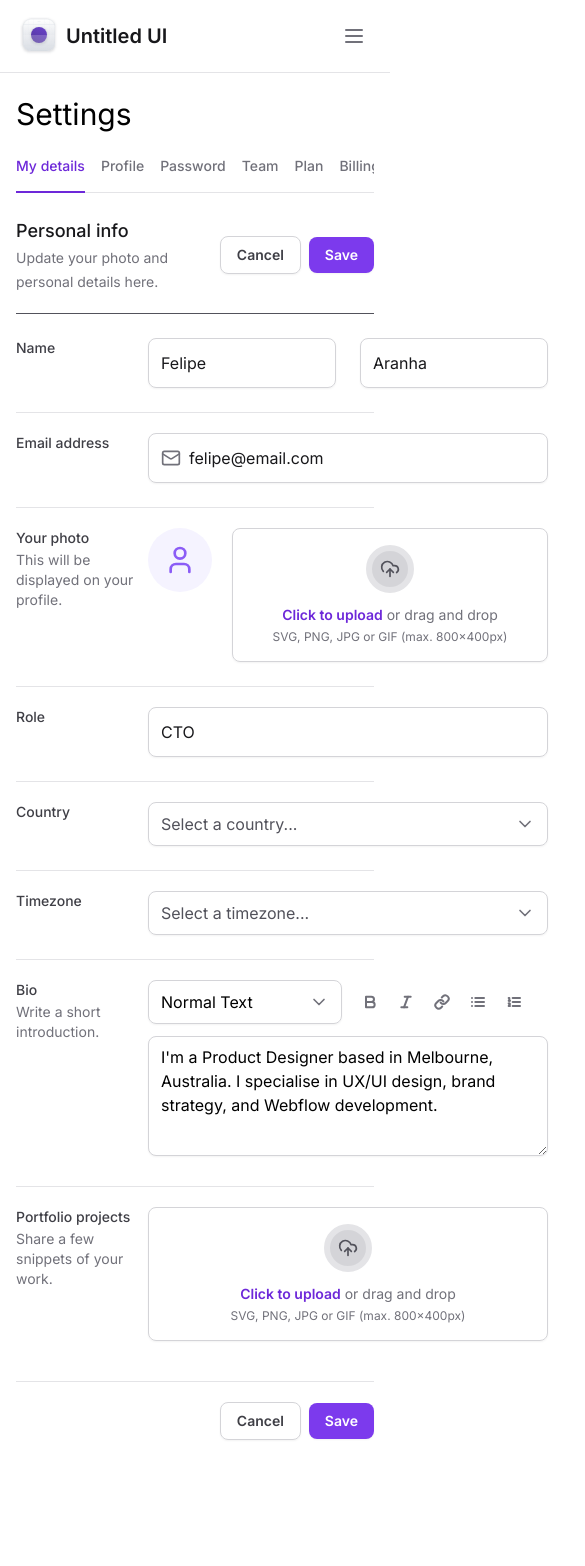
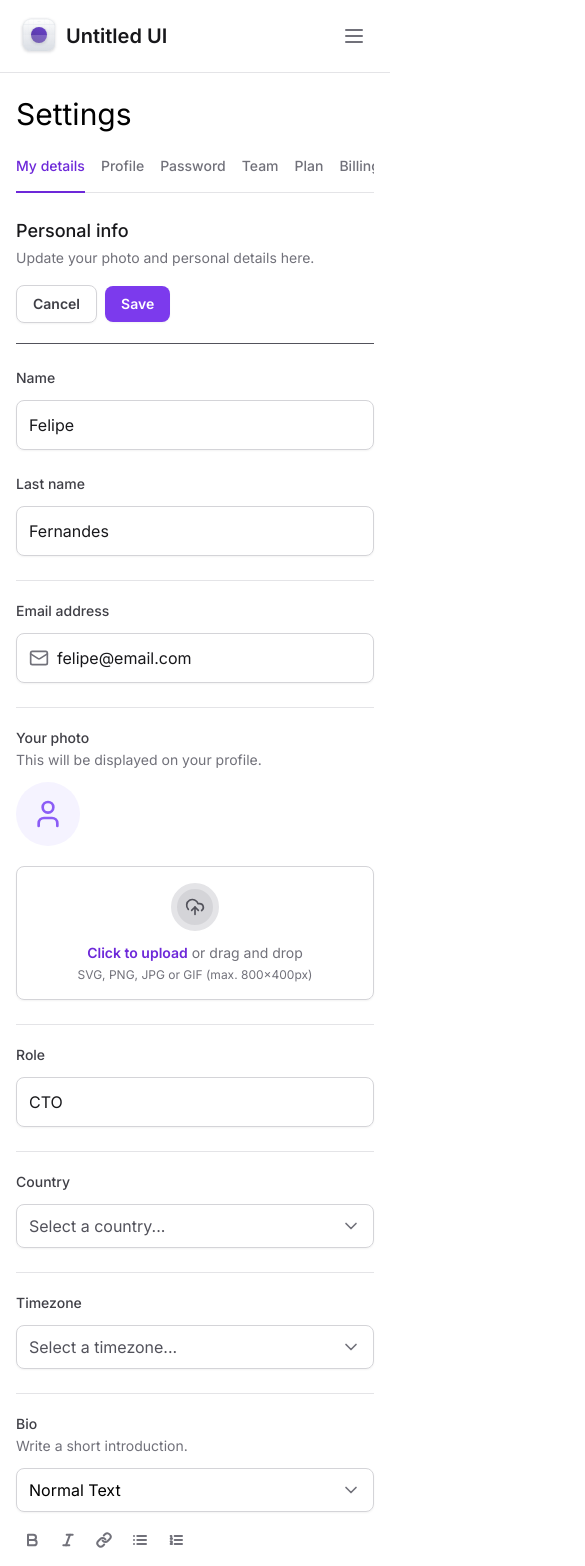
Before and after one commit to FeAranha/tailwind-jedi, a Next.js app: page / in a window 390 px wide. Shown: the top 1566 px of the page, 585 px wide, since content can reach past the window. Before the commit the page ends 1488 px from the top, so only its background shows below. Built offline with nearby package versions, Linux system fonts and the light colour scheme.

Commit message:
Responsividade do formulário

```diff
--- a/src/app/page.tsx
+++ b/src/app/page.tsx
@@ -15,7 +15,7 @@
       <SettingsTabs />
 
       <div className="mt-6 flex flex-col">
-        <div className="flex items-center justify-between border-b border-zinc-600 pb-5">
+        <div className="flex flex-col justify-between gap-4 border-b border-zinc-600 pb-5 lg:flex-row lg:items-center">
           <div className="space-y-1">
             <h2 className="text-lg font-medium text-zinc-900 dark:text-zinc-400">
               Personal info
@@ -38,25 +38,34 @@
           id="settings"
           className="mt-6 flex w-full flex-col gap-6 divide-y  divide-zinc-200 dark:divide-zinc-600 dark:text-zinc-400"
         >
-          <div className="grid grid-cols-form gap-3">
+          <div className="flex flex-col gap-3 lg:grid lg:grid-cols-form">
             <label
               htmlFor="firstName"
               className="text-sm font-medium text-zinc-700 dark:text-zinc-400"
             >
               Name
             </label>
-            <div className="grid grid-cols-2 gap-6">
+            <div className="flex flex-col gap-6 lg:grid lg:grid-cols-2">
               <Input.Root>
                 <Input.Control id="firstName" defaultValue="Felipe" />
               </Input.Root>
 
-              <Input.Root>
-                <Input.Control defaultValue="Aranha" />
-              </Input.Root>
+              <div className="flex flex-col gap-3 lg:block">
+                <label
+                  htmlFor="lastName"
+                  className="text-sm font-medium text-zinc-700 lg:sr-only"
+                >
+                  Last name
+                </label>
+
+                <Input.Root>
+                  <Input.Control id="lastName" defaultValue="Fernandes" />
+                </Input.Root>
+              </div>
             </div>
           </div>
 
-          <div className="grid grid-cols-form gap-3 pt-5">
+          <div className="flex flex-col gap-3 pt-5 lg:grid lg:grid-cols-form">
             <label
               htmlFor="email"
               className="text-sm font-medium text-zinc-700 dark:text-zinc-400"
@@ -75,7 +84,7 @@
             </Input.Root>
           </div>
 
-          <div className="grid grid-cols-form gap-3 pt-5">
+          <div className="flex flex-col gap-3 pt-5 lg:grid lg:grid-cols-form">
             <label
               htmlFor="photo"
               className="text-sm font-medium text-zinc-700 dark:text-zinc-400"
@@ -86,14 +95,14 @@
               </span>
             </label>
 
-            <FileInput.Root className="flex items-start gap-5">
+            <FileInput.Root className="flex flex-col gap-5 lg:flex-row lg:items-start">
               <FileInput.ImagePreview />
               <FileInput.Trigger />
               <FileInput.Control />
             </FileInput.Root>
           </div>
 
-          <div className="grid grid-cols-form gap-3 pt-5">
+          <div className="flex flex-col gap-3 pt-5 lg:grid lg:grid-cols-form">
             <label
               htmlFor="role"
               className="text-sm font-medium text-zinc-700 dark:text-zinc-400"
@@ -105,7 +114,7 @@
             </Input.Root>
           </div>
 
-          <div className="grid grid-cols-form gap-3 pt-5">
+          <div className="flex flex-col gap-3 pt-5 lg:grid lg:grid-cols-form">
             <label
               htmlFor="country"
               className="text-sm font-medium text-zinc-700 dark:text-zinc-400"
@@ -118,7 +127,7 @@
             </Select>
           </div>
 
-          <div className="grid grid-cols-form gap-3 pt-5">
+          <div className="flex flex-col gap-3 pt-5 lg:grid lg:grid-cols-form">
             <label
               htmlFor="timezone"
               className="text-sm font-medium text-zinc-700 dark:text-zinc-400"
@@ -134,7 +143,7 @@
             </Select>
           </div>
 
-          <div className="grid grid-cols-form gap-3 pt-5">
+          <div className="flex flex-col gap-3 pt-5 lg:grid lg:grid-cols-form">
             <label
               htmlFor="bio"
               className="text-sm font-medium text-zinc-700 dark:text-zinc-400"
@@ -145,7 +154,7 @@
               </span>
             </label>
             <div className="space-y-3">
-              <div className="grid grid-cols-2 gap-3">
+              <div className="flex flex-col gap-3 lg:grid lg:grid-cols-2">
                 <Select placeholder="" defaultValue="normal">
                   <SelectItem
                     value="normal"
@@ -184,7 +193,7 @@
             </div>
           </div>
 
-          <div className="grid grid-cols-form gap-3 pt-5">
+          <div className="flex flex-col gap-3 pt-5 lg:grid lg:grid-cols-form">
             <label
               htmlFor="projects"
               className="text-sm font-medium text-zinc-700 dark:text-zinc-400"
```
